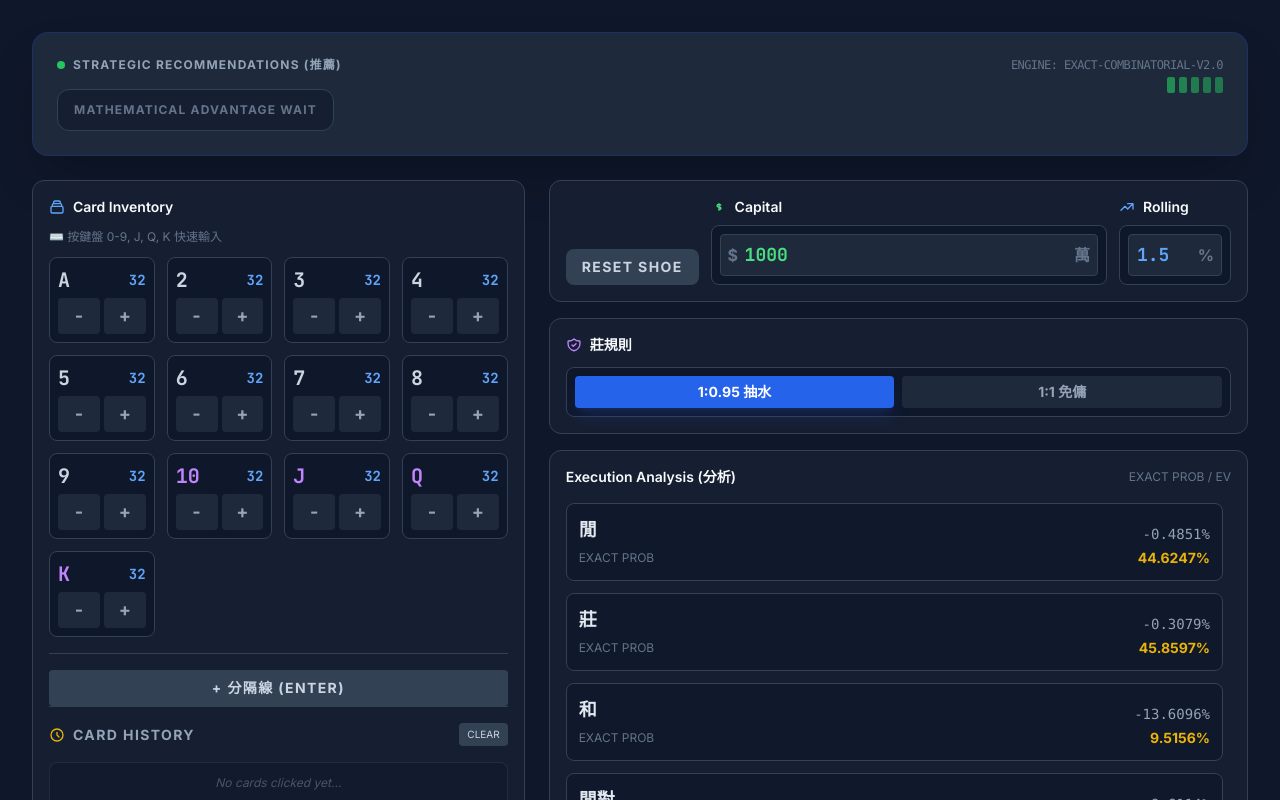
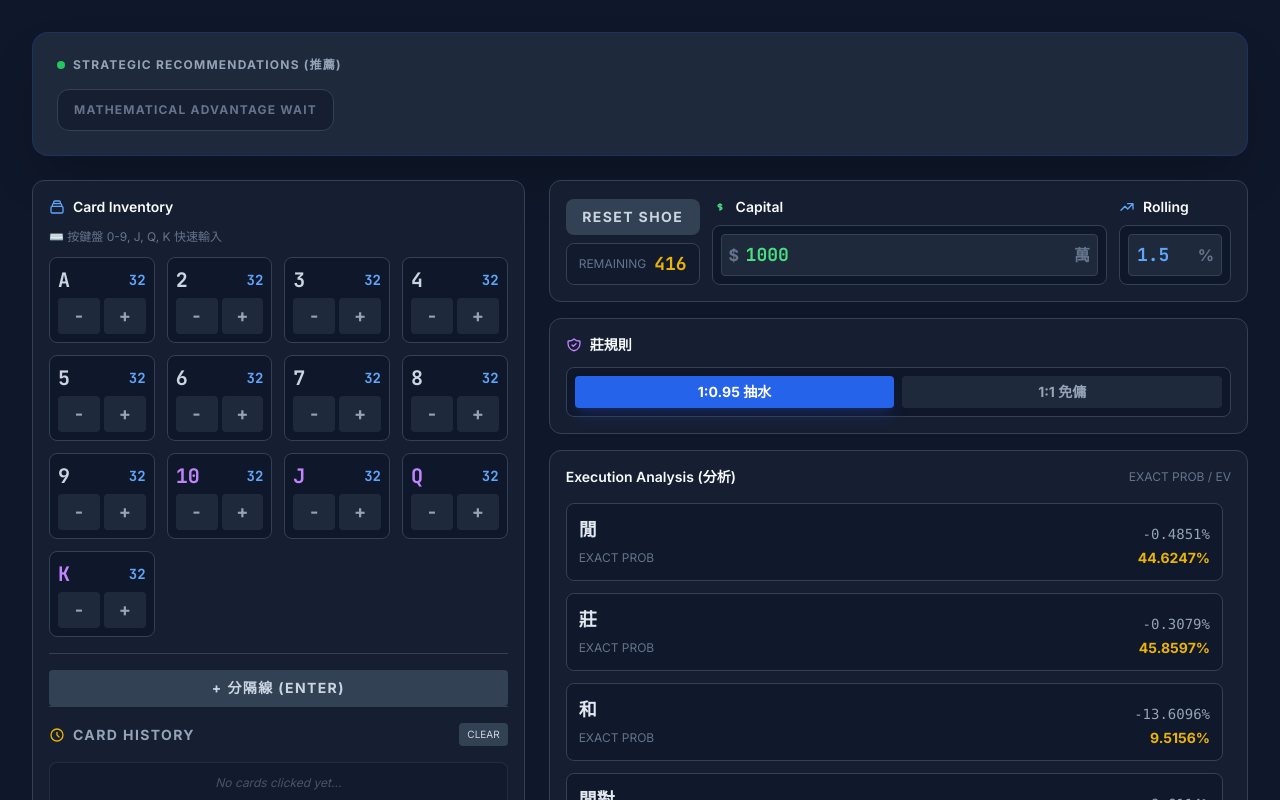
Before and after one commit to yanghenryclawbot/baccarat-pro-ev-calculator, a React (Vite) app: page / in a window 1280 px wide. Shown: the top 800 px of the page. Built offline with nearby package versions, Linux system fonts and the light colour scheme.

Commit message:
fix: 移除Engine動畫、恢復Remaining顯示

```diff
--- a/App.tsx
+++ b/App.tsx
@@ -187,14 +187,6 @@ const App: React.FC = () => {
           </div>
 
           <div className="flex flex-col items-end shrink-0">
-            <div className="text-xs text-slate-500 mb-1 font-mono uppercase tracking-tighter">
-              {isCalculating ? 'Engine: Calculating...' : 'Engine: Exact-Combinatorial-v2.0'}
-            </div>
-            <div className="flex gap-1">
-              {[1, 2, 3, 4, 5].map(i => (
-                <div key={i} className={`w-2 h-4 rounded-sm ${results ? 'bg-green-500 animate-pulse' : 'bg-slate-700'} ${isCalculating ? 'bg-blue-500 animate-bounce' : ''}`} style={{ animationDelay: `${i * 0.1}s` }} />
-              ))}
-            </div>
           </div>
         </div>
       </footer>
@@ -296,12 +288,18 @@ const App: React.FC = () => {
           <div className="bg-slate-800/50 rounded-xl p-4 border border-slate-700">
             <div className="flex flex-wrap items-end gap-3">
               {/* Reset Shoe */}
+              <div className="flex flex-col gap-2">
                 <button
                   onClick={resetShoe}
                   className="px-4 py-2 bg-slate-700 hover:bg-slate-600 text-slate-300 hover:text-white rounded-lg text-sm font-bold uppercase tracking-widest transition-colors"
                 >
                   Reset Shoe
                 </button>
+                <div className="flex items-center gap-2 bg-slate-900/50 px-3 py-1.5 rounded-lg border border-slate-700">
+                  <span className="text-xs text-slate-500 uppercase">Remaining</span>
+                  <span className="text-lg font-bold text-yellow-500 mono">{results?.totalCards || 0}</span>
+                </div>
+              </div>
 
               {/* Capital */}
               <div className="flex-1 min-w-[150px]">
--- a/package.json
+++ b/package.json
@@ -2,6 +2,7 @@
   "name": "baccarat-pro-ev-calculator",
   "private": true,
   "version": "0.0.0",
+  "homepage": "https://yanghenry7.github.io/baccarat-pro-ev-calculator",
   "main": "src-main/main.cjs",
   "scripts": {
     "dev": "vite",
```
Also changed, not shown: 1 other file (tests, documents, lock files or other folders). Lines whose indentation alone changed are shown as unchanged.
